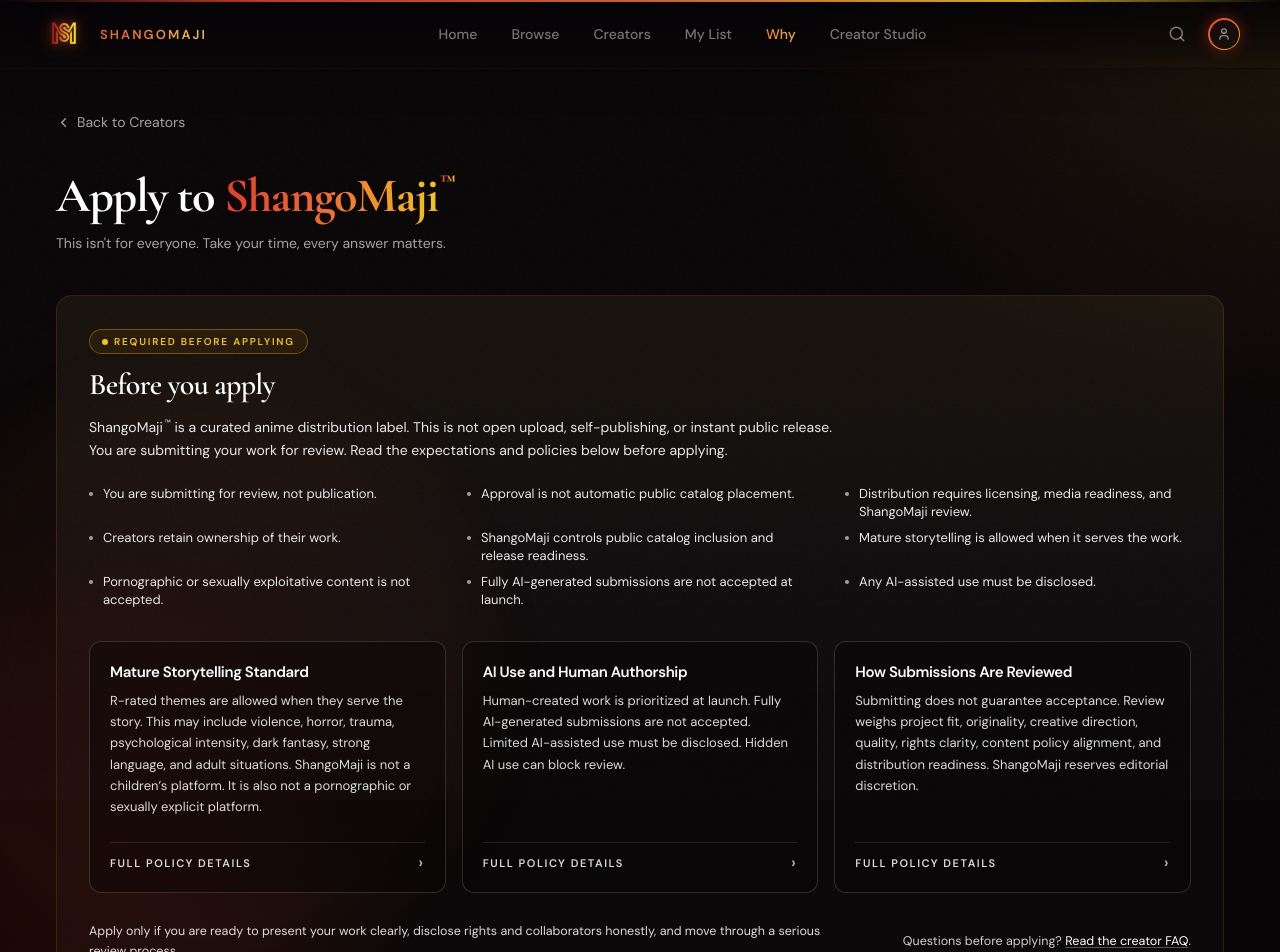
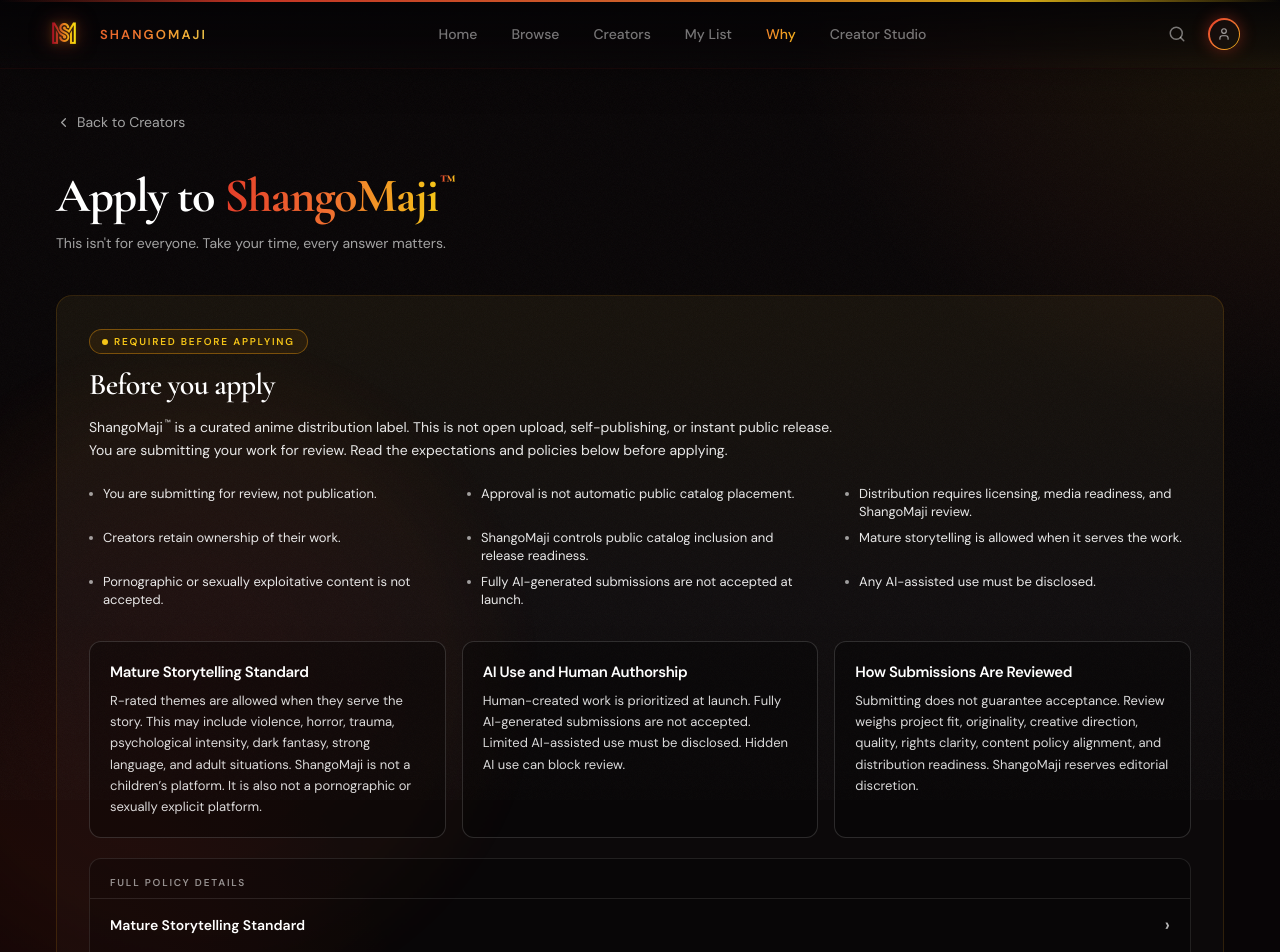
Before and after one commit to G-Labz/shangomaji-clean, a Next.js app: page /creators/apply in a window 1280 px wide. Shown: the top 952 px of the page. Built offline with nearby package versions, Linux system fonts and the light colour scheme.

Commit message:
Move creator policy details to full-width accordion

```diff
--- a/src/app/creators/apply/page.tsx
+++ b/src/app/creators/apply/page.tsx
@@ -183,45 +183,51 @@
 // Single Before You Apply policy card. Renders a visible heading + concise
 // summary, with the full approved policy text behind a per-card collapsible
 // so cards stay visually controlled when sitting side by side at lg+.
+// Compact, non-expanding summary card. Long-form policy text lives in
+// the full-width PolicyDetails accordion below the card grid so desktop
+// readers get a proper reading column instead of narrow card text.
 function PolicyCard({
   title,
   summary,
-  children,
 }: {
   title: string;
   summary: string;
-  children: React.ReactNode;
 }) {
-  // Card anatomy:
-  //   Title — fixed weight/size, single line in most viewports.
-  //   Summary — given a min-h so all three card summaries occupy the
-  //     same vertical block on lg+, which makes the "Full policy
-  //     details" control row align horizontally across cards even
-  //     when summaries are different lengths.
-  //   Control row — uppercase small-caps treatment with a divider
-  //     above it; clearly reads as a control, not as body copy.
-  //   Expanded content — attached below the control row with clear
-  //     spacing, stays inside the same card.
   return (
     <div className="rounded-xl border border-white/15 bg-black/30 p-5 flex flex-col">
       <h3 className="text-[15px] font-semibold text-white tracking-tight leading-snug">
         {title}
       </h3>
-      <p className="mt-2 text-[13px] text-white/85 leading-relaxed lg:min-h-[8.5rem]">
+      <p className="mt-2 text-[13px] text-white/85 leading-relaxed">
         {summary}
       </p>
-      <details className="group mt-4">
-        <summary
-          className="cursor-pointer list-none flex items-center justify-between gap-2 pt-3 border-t border-white/10 text-[11px] font-semibold uppercase tracking-[0.14em] text-white/85 hover:text-white [&::-webkit-details-marker]:hidden"
-        >
-          <span>Full policy details</span>
-          <span aria-hidden="true" className="text-white/70 text-base leading-none group-open:rotate-90 transition-transform">›</span>
-        </summary>
-        <div className="mt-4 pt-4 border-t border-white/5 space-y-2.5 text-[13px] text-white/85 leading-relaxed">
-          {children}
-        </div>
-      </details>
     </div>
+  );
+}
+
+// Full-width policy details panel. Sits below the policy summary cards
+// inside the Before You Apply band. Native <details> so no React state
+// is added. The expanded body uses a max-w-3xl reading column for line
+// length even though the panel itself spans the full band width.
+function PolicyDetails({
+  title,
+  children,
+}: {
+  title: string;
+  children: React.ReactNode;
+}) {
+  return (
+    <details className="group">
+      <summary
+        className="cursor-pointer list-none flex items-center justify-between gap-3 px-5 py-4 text-[14px] font-semibold text-white hover:bg-white/[0.025] transition-colors [&::-webkit-details-marker]:hidden"
+      >
+        <span>{title}</span>
+        <span aria-hidden="true" className="text-white/70 text-lg leading-none group-open:rotate-90 transition-transform shrink-0">›</span>
+      </summary>
+      <div className="px-5 pb-5 pt-1 max-w-3xl space-y-3 text-[13.5px] text-white/85 leading-relaxed">
+        {children}
+      </div>
+    </details>
   );
 }
 
@@ -458,15 +464,38 @@
             ))}
           </ul>
 
-          {/* Policy cards — side by side on lg+, stacked on mobile.
-              Each card shows a visible summary up front and reveals the
-              full approved policy text via a per-card "Read full policy"
-              collapsible, so card heights stay visually controlled. */}
-          <div className="mt-8 grid grid-cols-1 lg:grid-cols-3 gap-4 lg:items-start">
+          {/* Policy summary cards — compact, side by side on lg+,
+              stacked on mobile. The cards no longer expand. Long-form
+              policy text lives in the full-width accordion below so
+              desktop readers get a proper wide reading column instead
+              of long text trapped inside a skinny 3-column slot. */}
+          <div className="mt-8 grid grid-cols-1 lg:grid-cols-3 gap-4">
             <PolicyCard
               title="Mature Storytelling Standard"
               summary="R-rated themes are allowed when they serve the story. This may include violence, horror, trauma, psychological intensity, dark fantasy, strong language, and adult situations. ShangoMaji is not a children’s platform. It is also not a pornographic or sexually explicit platform."
-            >
+            />
+            <PolicyCard
+              title="AI Use and Human Authorship"
+              summary="Human-created work is prioritized at launch. Fully AI-generated submissions are not accepted. Limited AI-assisted use must be disclosed. Hidden AI use can block review."
+            />
+            <PolicyCard
+              title="How Submissions Are Reviewed"
+              summary="Submitting does not guarantee acceptance. Review weighs project fit, originality, creative direction, quality, rights clarity, content policy alignment, and distribution readiness. ShangoMaji reserves editorial discretion."
+            />
+          </div>
+
+          {/* Full-width policy details accordion.
+              Each topic expands into a full-width panel inside the
+              band, so the long policy text uses a comfortable desktop
+              reading width (capped at max-w-3xl for line length) rather
+              than being squeezed into a narrow card column. Native
+              <details>, no React state. */}
+          <div className="mt-5 rounded-xl border border-white/10 bg-black/25 divide-y divide-white/10">
+            <p className="px-5 pt-4 pb-2 text-[10px] uppercase tracking-[0.18em] text-white/55 font-semibold">
+              Full policy details
+            </p>
+
+            <PolicyDetails title="Mature Storytelling Standard">
               <p>
                 ShangoMaji accepts serious anime and anime-inspired works with mature themes when those themes serve the story. A project may include violence, horror, blood, grief, trauma, psychological intensity, strong language, dark fantasy, adult situations, or other R-rated material when handled with purpose and creative control.
               </p>
@@ -479,12 +508,9 @@
               <p>
                 All mature content is reviewed in context. The question is not whether a work is intense. The question is whether the intensity belongs to the story, respects the audience, and fits the ShangoMaji catalog standard.
               </p>
-            </PolicyCard>
+            </PolicyDetails>
 
-            <PolicyCard
-              title="AI Use and Human Authorship"
-              summary="Human-created work is prioritized at launch. Fully AI-generated submissions are not accepted. Limited AI-assisted use must be disclosed. Hidden AI use can block review."
-            >
+            <PolicyDetails title="AI Use and Human Authorship">
               <p>
                 At launch, ShangoMaji prioritizes human-created work. Fully AI-generated submissions are not accepted for catalog consideration at this stage.
               </p>
@@ -497,12 +523,9 @@
               <p>
                 The standard is simple: the work must have clear human authorship, rights clarity, and creative responsibility.
               </p>
-            </PolicyCard>
+            </PolicyDetails>
 
-            <PolicyCard
-              title="How Submissions Are Reviewed"
-              summary="Submitting does not guarantee acceptance. Review weighs project fit, originality, creative direction, quality, rights clarity, content policy alignment, and distribution readiness. ShangoMaji reserves editorial discretion."
-            >
+            <PolicyDetails title="How Submissions Are Reviewed">
               <p>
                 Submitting a project does not guarantee acceptance. ShangoMaji reviews submissions based on project fit, originality, creative direction, quality of materials, completeness, rights clarity, content policy alignment, and whether the work can be responsibly reviewed, licensed, and prepared for distribution.
               </p>
@@ -515,7 +538,7 @@
               <p>
                 ShangoMaji reserves editorial discretion over review decisions, catalog fit, public visibility, and distribution readiness.
               </p>
-            </PolicyCard>
+            </PolicyDetails>
           </div>
 
           <div className="mt-7 flex flex-col sm:flex-row sm:items-center sm:justify-between gap-3">
```
